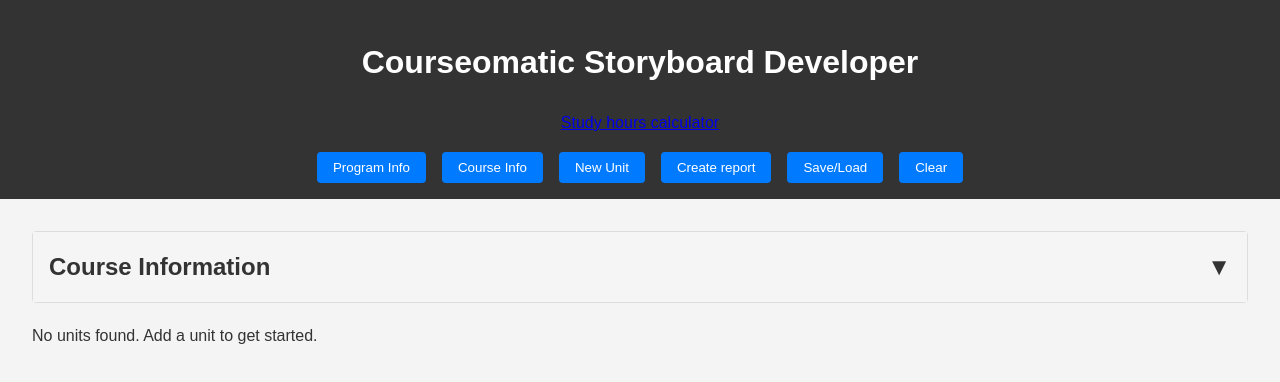
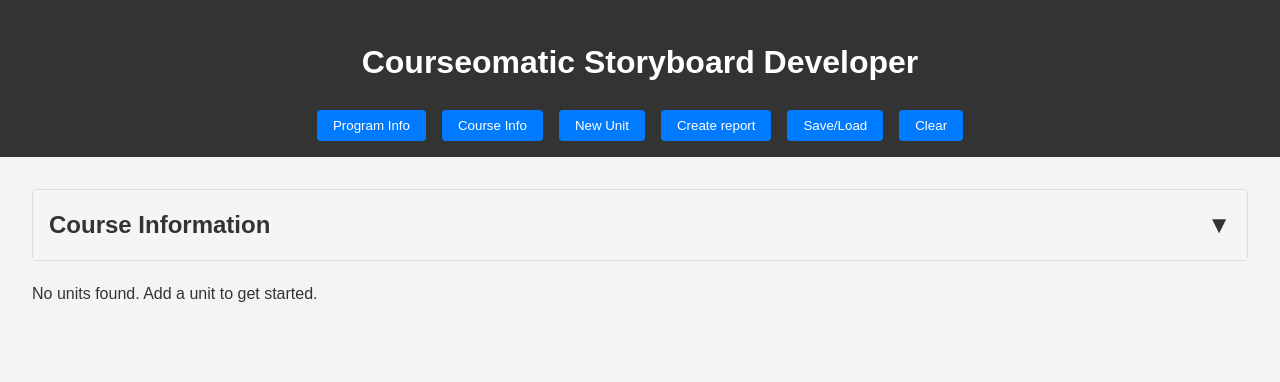
Before and after one commit to jondron/Courseomatic-TNG, a plain HTML site: page index.html in a window 1280 px wide. Drawn offline with nearby package versions, Linux system fonts and the light colour scheme; a script that the page names is missing.

Commit message:
Removed unneeded link to prototype study time calculator

```diff
--- a/index.html
+++ b/index.html
@@ -15,7 +15,6 @@
 <body>
     <header>
         <h1>Courseomatic Storyboard Developer</h1>
-        <p><a href="studyhourscalculator.html">Study hours calculator</a></p>
         <nav>
             <button id="programInfoBtn" title="Enter program information">Program Info</button>
             <button id="courseInfoBtn" title="Edit course information">Course Info</button>
```
